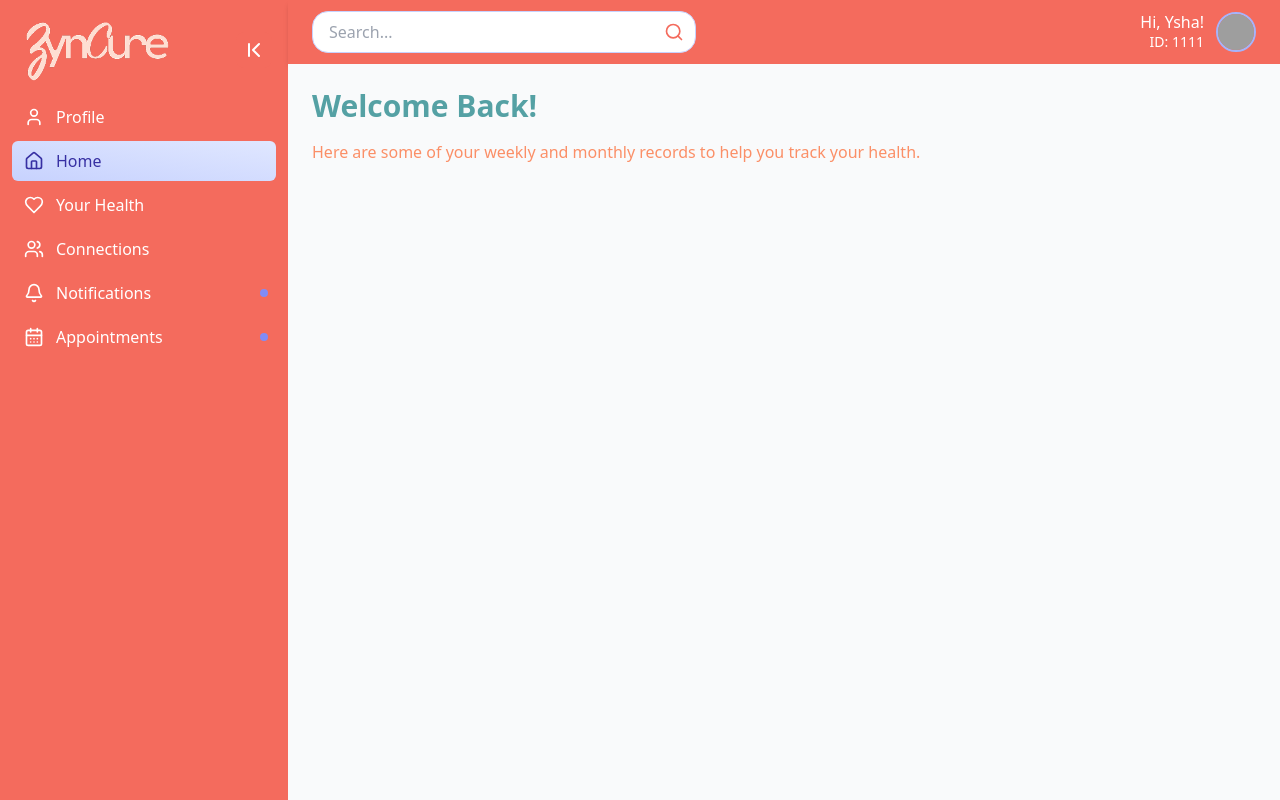
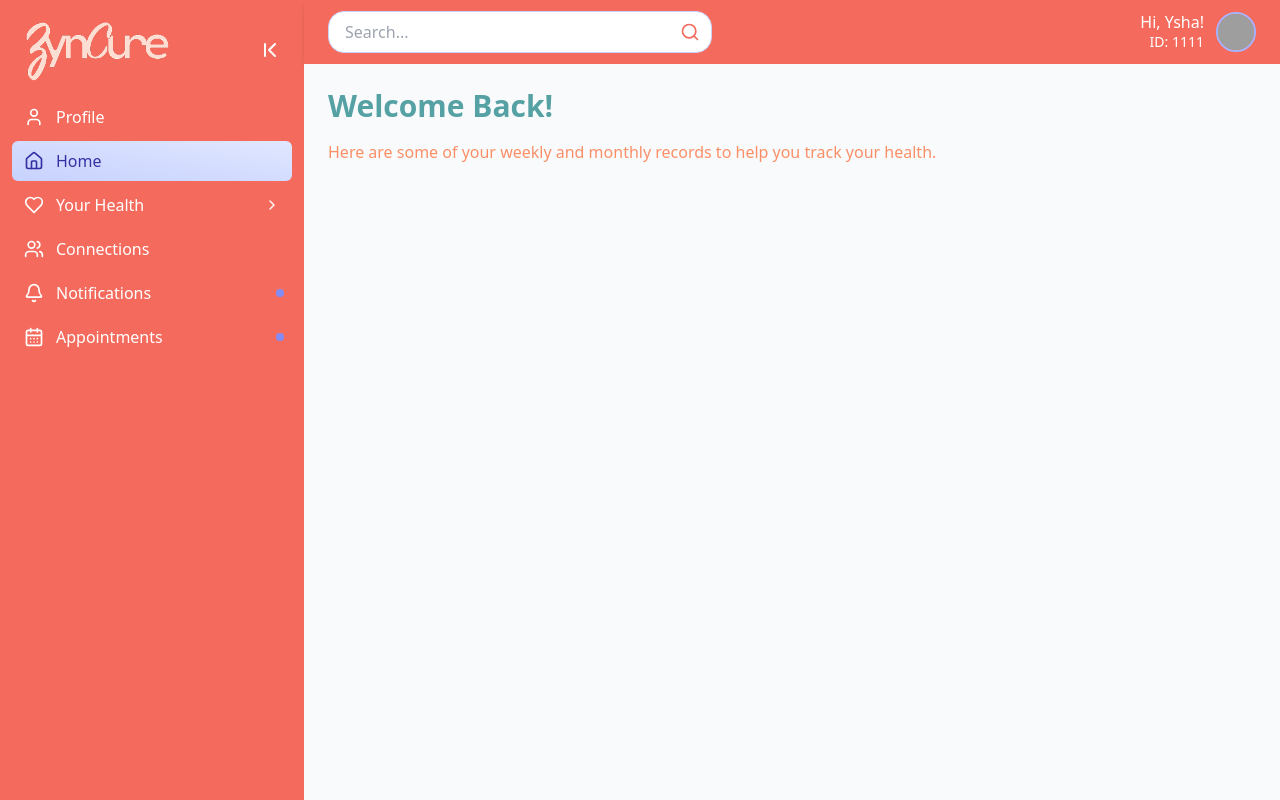
Before and after one commit to gillianneysha/Zyncure, a React (Vite) app in the folder zyncure/: page / in a window 1280 px wide. Built offline with nearby package versions, Linux system fonts and the light colour scheme; grey boxes are pictures that could not be loaded.

Commit message:
Added Your Health sub items

```diff
--- a/zyncure/src/AppRouter.jsx
+++ b/zyncure/src/AppRouter.jsx
@@ -7,6 +7,8 @@ import DoctorLayout from './layouts/DoctorLayout';
 import PatientHome from './pages/patient/Home';
 import PatientProfile from './pages/patient/Profile';
 import PatientHealth from './pages/patient/YourHealth';
+import PatientTracking from './pages/patient/Tracking';
+import PatientHealthRecords from './pages/patient/Records';
 import PatientConnections from './pages/patient/Connections';
 import PatientNotifications from './pages/patient/Notifications';
 import PatientAppointments from './pages/patient/Appointments';
@@ -27,7 +29,11 @@ export default function AppRouter() {
         <Route path="/" element={<PatientLayout />}>
           <Route index element={<PatientHome />} />
           <Route path="profile" element={<PatientProfile />} />
-          <Route path="health" element={<PatientHealth />} />
+          <Route path="health">
+            <Route index element={<PatientHealth />} />
+            <Route path="tracking" element={<PatientTracking />} />
+            <Route path="records" element={<PatientHealthRecords />} />
+          </Route>
           <Route path="connections" element={<PatientConnections />} />
           <Route path="notifications" element={<PatientNotifications />} />
           <Route path="appointments" element={<PatientAppointments />} />
--- a/zyncure/src/components/Sidebar.jsx
+++ b/zyncure/src/components/Sidebar.jsx
@@ -1,4 +1,4 @@
-import { MoreVertical, ChevronLast, ChevronFirst } from "lucide-react";
+import { MoreVertical, ChevronLast, ChevronFirst, ChevronDown, ChevronRight } from "lucide-react";
 import { useContext, createContext, useState } from "react";
 
 const SidebarContext = createContext();
@@ -33,10 +33,24 @@ export default function Sidebar({ children }) {
   );
 }
 
-export function SidebarItem({ icon, text, active, alert, onClick }) {
+export function SidebarItem({ icon, text, active, alert, onClick, children }) {
   const { expanded } = useContext(SidebarContext);
+  const [isOpen, setIsOpen] = useState(false);
+
+  // Check if the item has children (submenu items)
+  const hasChildren = children && children.length > 0;
+
+  // Handle item click
+  const handleClick = () => {
+    if (hasChildren) {
+      setIsOpen(!isOpen);
+    } else if (onClick) {
+      onClick();
+    }
+  };
 
   return (
+    <>
       <li
         className={`
           relative flex items-center py-2 px-3 my-1
@@ -48,7 +62,7 @@ export function SidebarItem({ icon, text, active, alert, onClick }) {
               : "hover:bg-indigo-50 text-white hover:text-indigo-800"
           }
         `}
-      onClick={onClick}
+        onClick={handleClick}
       >
         {icon}
         <span
@@ -58,6 +72,13 @@ export function SidebarItem({ icon, text, active, alert, onClick }) {
         >
           {text}
         </span>
+
+        {hasChildren && expanded && (
+          <span className="ml-auto">
+            {isOpen ? <ChevronDown size={16} /> : <ChevronRight size={16} />}
+          </span>
+        )}
+
         {alert && (
           <div
             className={`absolute right-2 w-2 h-2 rounded bg-indigo-400 ${
@@ -79,5 +100,33 @@ export function SidebarItem({ icon, text, active, alert, onClick }) {
           </div>
         )}
       </li>
+
+      {/* Submenu items */}
+      {hasChildren && isOpen && expanded && (
+        <ul className="ml-6 mt-1 space-y-1">
+          {children}
+        </ul>
+      )}
+    </>
   );
 }
+
+export function SidebarSubItem({ icon, text, active, onClick }) {
+  return (
+    <li
+      className={`
+        flex items-center py-1 px-3 rounded-md cursor-pointer text-sm
+        transition-colors
+        ${
+          active
+            ? "bg-indigo-50 text-indigo-800"
+            : "text-white hover:bg-indigo-50 hover:text-indigo-800"
+        }
+      `}
+      onClick={onClick}
+    >
+      {icon && <span className="mr-2">{icon}</span>}
+      <span>{text}</span>
+    </li>
+  );
+}
--- a/zyncure/src/layouts/PatientLayout.jsx
+++ b/zyncure/src/layouts/PatientLayout.jsx
@@ -1,7 +1,7 @@
 import { Outlet, useNavigate, useLocation } from 'react-router-dom';
-import Sidebar, { SidebarItem } from '../components/Sidebar';
+import Sidebar, { SidebarItem, SidebarSubItem } from '../components/Sidebar';
 import Navbar from '../components/Navbar';
-import { CalendarDays, Users, Bell, Heart, House, User } from 'lucide-react';
+import { CalendarDays, Users, Bell, Heart, House, User, ChartPie, Folders } from 'lucide-react';
 
 export default function PatientLayout() {
   const navigate = useNavigate();
@@ -9,6 +9,7 @@ export default function PatientLayout() {
 
   // Determine which menu item is active based on the current path
   const isActive = (path) => location.pathname === path;
+  const isHealthActive = location.pathname.startsWith('/health');
 
   return (
     <div className="flex h-screen">
@@ -28,9 +29,21 @@ export default function PatientLayout() {
         <SidebarItem
           icon={<Heart size={20} />}
           text="Your Health"
-          active={isActive('/health')}
-          onClick={() => navigate('/health')}
-        />
+          active={isHealthActive}
+        >
+          <SidebarSubItem
+            icon={<ChartPie size={20} />}
+            text="Tracking"
+            active={isActive('health/tracking')}
+            onClick={() => navigate('/health/tracking')}
+          />
+          <SidebarSubItem
+            icon={<Folders size={20} />}
+            text="Records"
+            active={isActive('/health/records')}
+            onClick={() => navigate('/health/records')}
+          />
+        </SidebarItem>
         <SidebarItem
           icon={<Users size={20} />}
           text="Connections"
--- /dev/null
+++ b/zyncure/src/pages/patient/Records.jsx
@@ -0,0 +1,7 @@
+export default function Records() {
+  return (
+    <>
+      <h1 className="text-3xl font-bold mb-4 text-myHeader text-left">Records</h1>
+    </>
+  );
+}
--- /dev/null
+++ b/zyncure/src/pages/patient/Tracking.jsx
@@ -0,0 +1,7 @@
+export default function Tracking() {
+  return (
+    <>
+      <h1 className="text-3xl font-bold mb-4 text-myHeader text-left">Tracking</h1>
+    </>
+  );
+}
```
Lines whose indentation alone changed are shown as unchanged.
